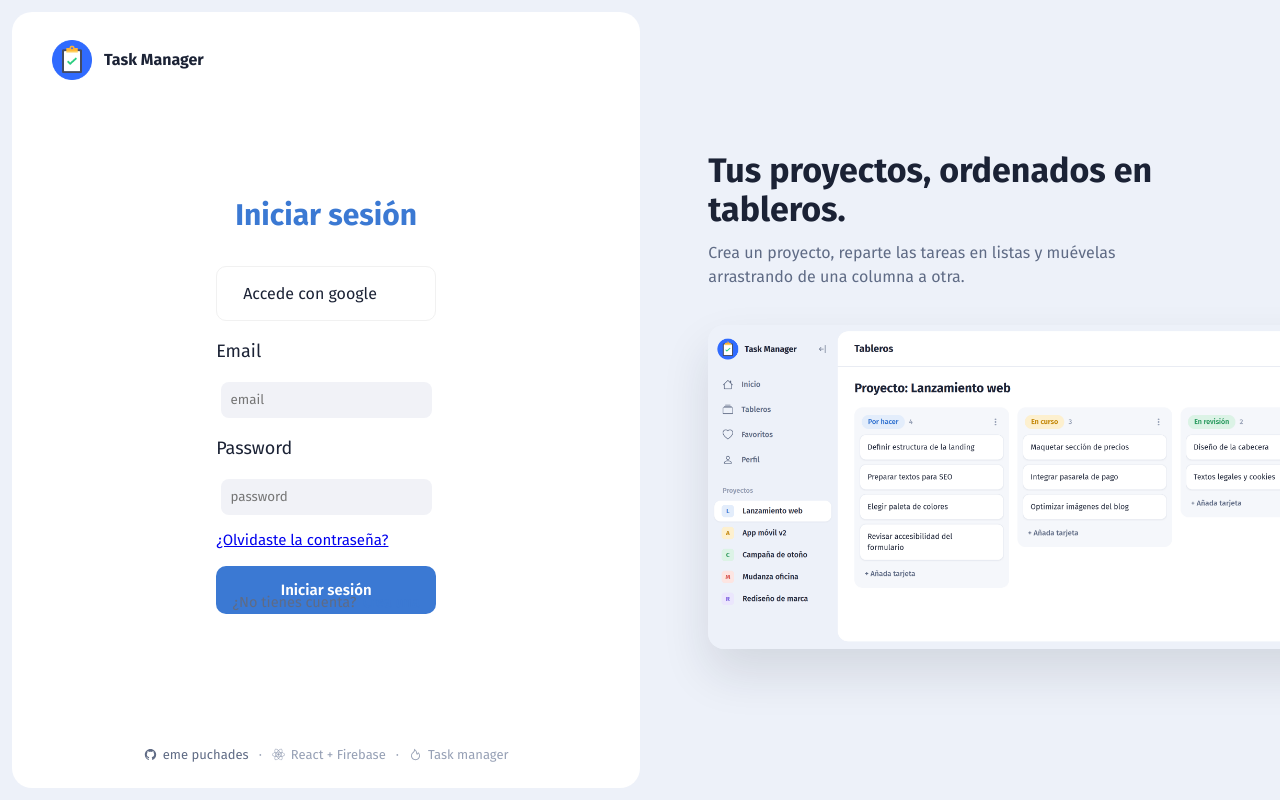
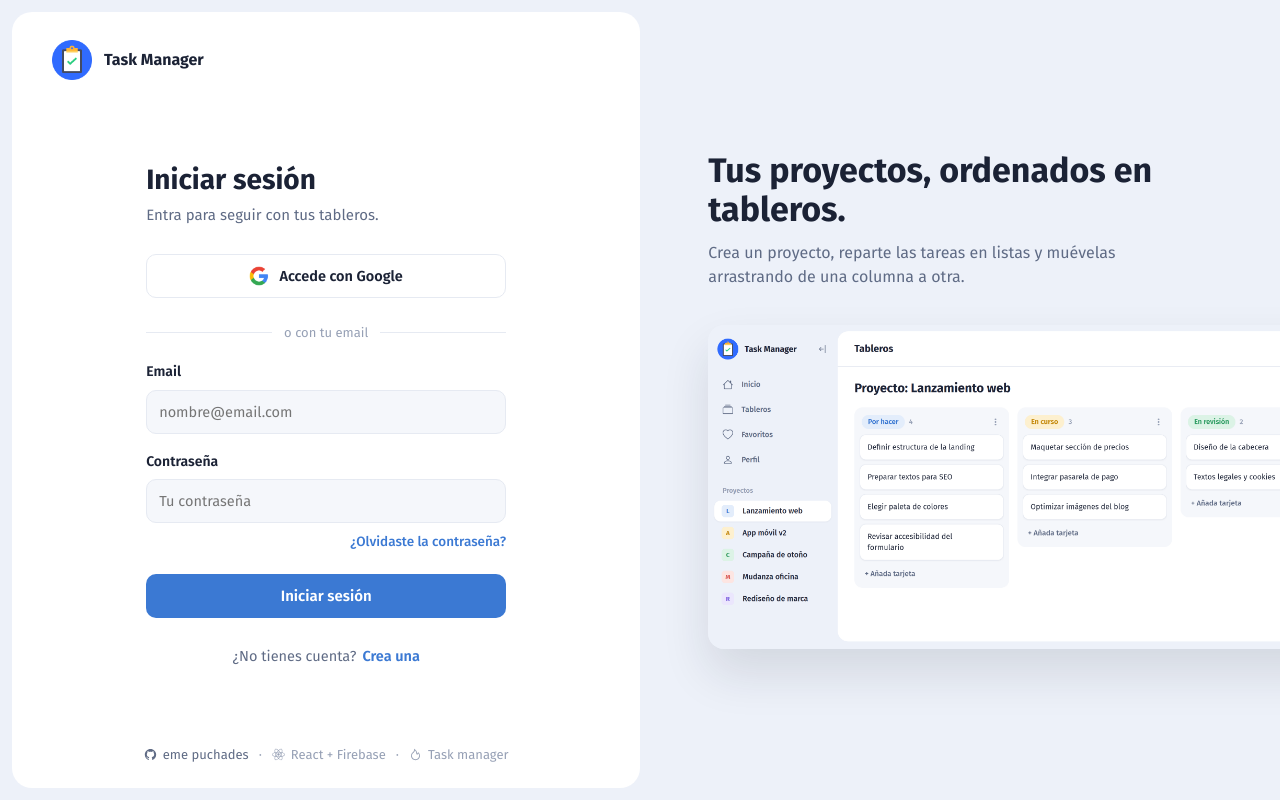
Before and after one commit to emepuchades/task-manager, a React (Create React App) app: page /login in a window 1280 px wide. Shown: the top 800 px of the page. Built offline with nearby package versions, Linux system fonts and the light colour scheme; no server answers.

Commit message:
fix: google button submitting the form and spanish texts

```diff
--- a/src/pages/auth/LoginComponent.js
+++ b/src/pages/auth/LoginComponent.js
@@ -56,10 +56,15 @@ function LoginComponent() {
             {error && <Alert message={error} />}
             <Form onSubmit={handleSubmit}>
                 <Title>Iniciar sesión</Title>
+                <Text className='subtitle'>
+                    Entra para seguir con tus tableros.
+                </Text>
 
-                <ButtonGoogle onClick={handleGoogleSignin}>
-                    <Image src={logo} alt='Logo' /> <p>Accede con google</p>
+                <ButtonGoogle type='button' onClick={handleGoogleSignin}>
+                    <Image src={logo} alt='Logo' /> <p>Accede con Google</p>
                 </ButtonGoogle>
+
+                <Divider>o con tu email</Divider>
 
                 <TextInput> Email</TextInput>
                 <Input
@@ -67,14 +72,14 @@ function LoginComponent() {
                     name='email'
                     id='email'
                     onChange={handleChange}
-                    placeholder='email'
+                    placeholder='nombre@email.com'
                 />
-                <TextInput> Password </TextInput>
+                <TextInput> Contraseña </TextInput>
                 <Input
                     type='password'
                     name='password'
                     id='password'
-                    placeholder='password'
+                    placeholder='Tu contraseña'
                     onChange={handleChange}
                 />
                 <LinkPassword href='#!' onClick={handleResetPassword}>
@@ -88,71 +93,118 @@ function LoginComponent() {
 }
 
 const Block = styled.div`
+    width: 360px;
+    max-width: 100%;
 `
 
 const Title = styled.p`
-    font-size: 30px;
-    font-weight: bold;
-    color: #3b79d3;
+    margin: 0 0 6px;
+    font-size: 28px;
+    font-weight: 700;
+    color: var(--color-text);
 `
 const Text = styled.p`
-    font-size: 15px;
+    margin: 10px 0 22px;
+    font-size: 13.5px;
+    font-weight: 500;
+    color: var(--color-primary);
     &.textpassword {
         width: 100%;
     }
+    &.subtitle {
+        margin: 0 0 28px;
+        font-size: 15px;
+        font-weight: 400;
+        color: var(--color-text-muted);
+    }
+`
+const Divider = styled.div`
+    display: flex;
+    align-items: center;
+    gap: 12px;
+    margin: 22px 0 2px;
+    font-size: 13px;
+    color: var(--color-text-faint);
+    ::before,
+    ::after {
+        content: '';
+        flex: 1;
+        height: 1px;
+        background-color: var(--color-border);
+    }
 `
 const TextInput = styled.p`
-    font-size: 18px;
+    margin: 18px 0 8px;
+    font-size: 14px;
+    font-weight: 600;
     width: 100%;
 `
 const Image = styled.img`
-    padding: 10px;
     height: 20px;
+    margin-right: 10px;
 `
 const Form = styled.form`
     display: flex;
     flex-direction: column;
     justify-content: center;
-    align-items: center;
     background-color: #ffffff;
-    width: 340px;
-    height: 350px;
-    border-radius: 8px;
-    padding: 60px;
+    width: 100%;
 `
 
 const Input = styled.input`
-    border: none;
+    border: 1px solid var(--color-border);
     outline: none;
-    border-radius: 8px;
-    width: 96%;
-    padding: 10px;
-    background-color: #F1F2F7;
+    border-radius: var(--radius-md);
+    width: 100%;
+    height: 44px;
+    padding: 0 12px;
+    font-size: 14.5px;
+    background-color: var(--color-field);
+    :focus {
+        background-color: var(--color-surface);
+        border-color: var(--color-primary);
+        box-shadow: 0 0 0 3px var(--color-primary-soft);
+    }
 `
 const Button = styled.button`
     width: 100%;
-    padding: 1em;
-    background: #3b79d3;
+    height: 44px;
+    background: var(--color-primary);
     border: none;
-    border-radius: 10px;
+    border-radius: var(--radius-md);
     font-weight: 600;
     color: #ffffff;
     font-size: 15px;
+    cursor: pointer;
+    :hover {
+        background-color: var(--color-primary-dark);
+    }
 `
 const LinkPassword = styled.a`
-    width: 100%;
+    align-self: flex-end;
+    text-decoration: none;
 `
 const ButtonGoogle = styled.button`
   display: flex;
   align-items: center;
-  text-align: center;
-  margin: 0 auto;
+  justify-content: center;
   width: 100%;
+  height: 44px;
+  margin-bottom: 4px;
   background-color: white;
-  border: 1px solid #F1F1F1;
-  border-radius: 10px;
-  font-size: 16px;
-}
+  border: 1px solid var(--color-border);
+  border-radius: var(--radius-md);
+  font-size: 14.5px;
+  font-weight: 600;
+  cursor: pointer;
+
+  p {
+    margin: 0;
+  }
+
+  :hover {
+    background-color: var(--color-hover);
+  }
 `
 
 export default LoginComponent
--- a/src/pages/auth/Register.js
+++ b/src/pages/auth/Register.js
@@ -32,79 +32,102 @@ function Register() {
             {error && <Alert message={error} />}
 
             <Form onSubmit={handleSubmit}>
-                <Title>Registro</Title>
+                <Title>Crear cuenta</Title>
+                <Text className='subtitle'>
+                    Empieza a organizar tus proyectos.
+                </Text>
 
                 <TextInput> Email </TextInput>
                 <Input
                     type='email'
                     onChange={e => setUser({ ...user, email: e.target.value })}
-                    placeholder='email'
+                    placeholder='nombre@email.com'
                 />
 
                 <TextInput> Contraseña </TextInput>
                 <Input
                     type='password'
-                    placeholder='password'
+                    placeholder='Mínimo 6 caracteres'
                     onChange={e =>
                         setUser({ ...user, password: e.target.value })
                     }
                 />
 
-                <Button> Register </Button>
+                <Button> Crear cuenta </Button>
             </Form>
         </Block>
     )
 }
 
 const Block = styled.div`
+    width: 360px;
+    max-width: 100%;
 `
 
 const Title = styled.p`
-    font-size: 30px;
-    font-weight: bold;
-    color: #3b79d3;
-    margin: 5px;
+    margin: 0 0 6px;
+    font-size: 28px;
+    font-weight: 700;
+    color: var(--color-text);
 `
 const Text = styled.p`
-    font-size: 15px;
+    margin: 10px 0 22px;
+    font-size: 13.5px;
+    font-weight: 500;
+    color: var(--color-primary);
     &.textpassword {
         width: 100%;
     }
+    &.subtitle {
+        margin: 0 0 10px;
+        font-size: 15px;
+        font-weight: 400;
+        color: var(--color-text-muted);
+    }
 `
 const TextInput = styled.p`
-    font-size: 18px;
+    margin: 18px 0 8px;
+    font-size: 14px;
+    font-weight: 600;
     width: 100%;
 `
 const Form = styled.form`
     display: flex;
     flex-direction: column;
     justify-content: center;
-    align-items: center;
     background-color: #ffffff;
-    width: 340px;
-    height: 350px;
-    border-radius: 8px;
-    padding: 60px;
+    width: 100%;
 `
 
 const Input = styled.input`
-    border: none;
+    border: 1px solid var(--color-border);
     outline: none;
-    border-radius: 8px;
-    width: 96%;
-    padding: 10px;
-    background-color: #F1F2F7;
+    border-radius: var(--radius-md);
+    width: 100%;
+    height: 44px;
+    padding: 0 12px;
+    font-size: 14.5px;
+    background-color: var(--color-field);
+    :focus {
+        background-color: var(--color-surface);
+        border-color: var(--color-primary);
+        box-shadow: 0 0 0 3px var(--color-primary-soft);
+    }
 `
 const Button = styled.button`
     width: 100%;
-    padding: 1em;
-    background: #3b79d3;
-    margin-top: 30px;
+    height: 44px;
+    background: var(--color-primary);
+    margin-top: 28px;
     border: none;
-    border-radius: 10px;
+    border-radius: var(--radius-md);
     font-weight: 600;
     color: #ffffff;
     font-size: 15px;
+    cursor: pointer;
+    :hover {
+        background-color: var(--color-primary-dark);
+    }
 `
 
 export default Register
```
